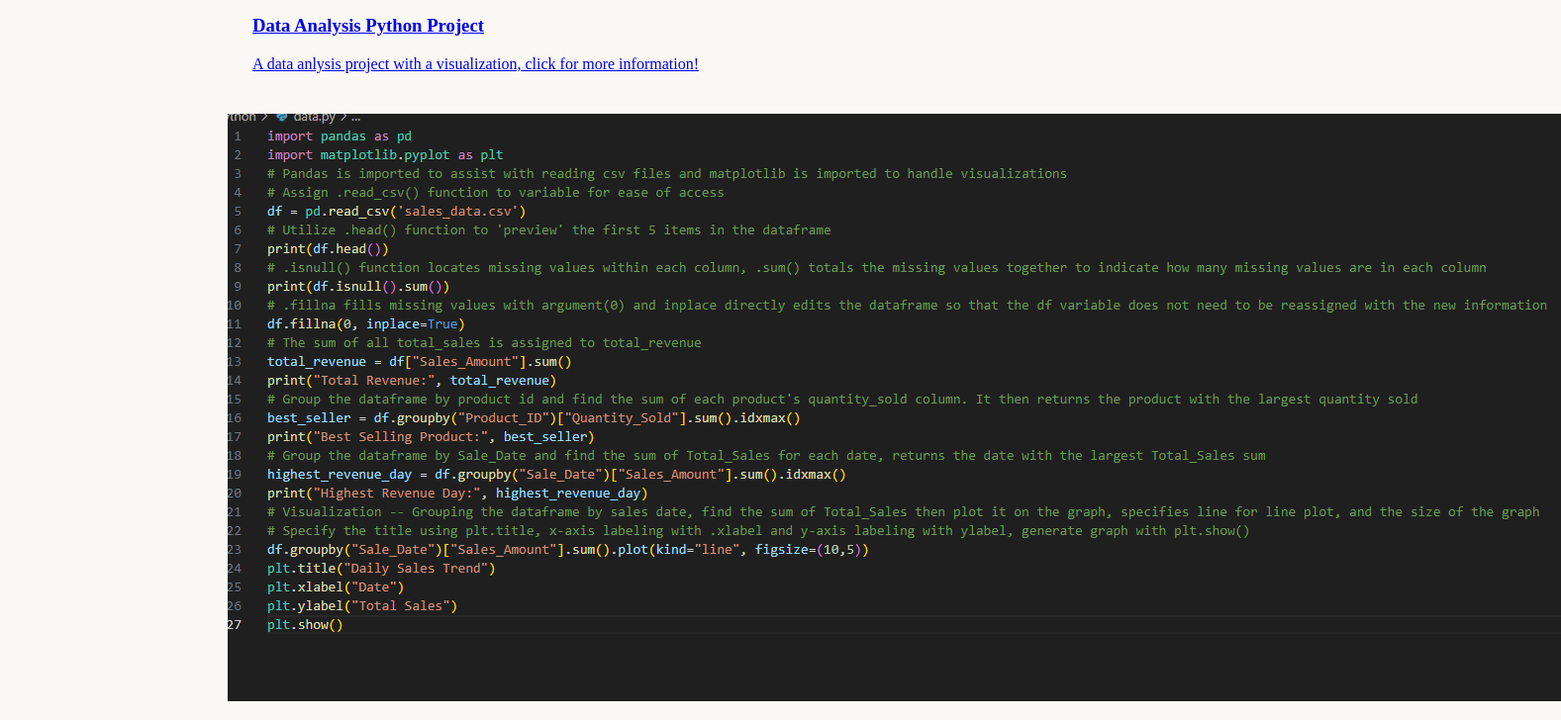
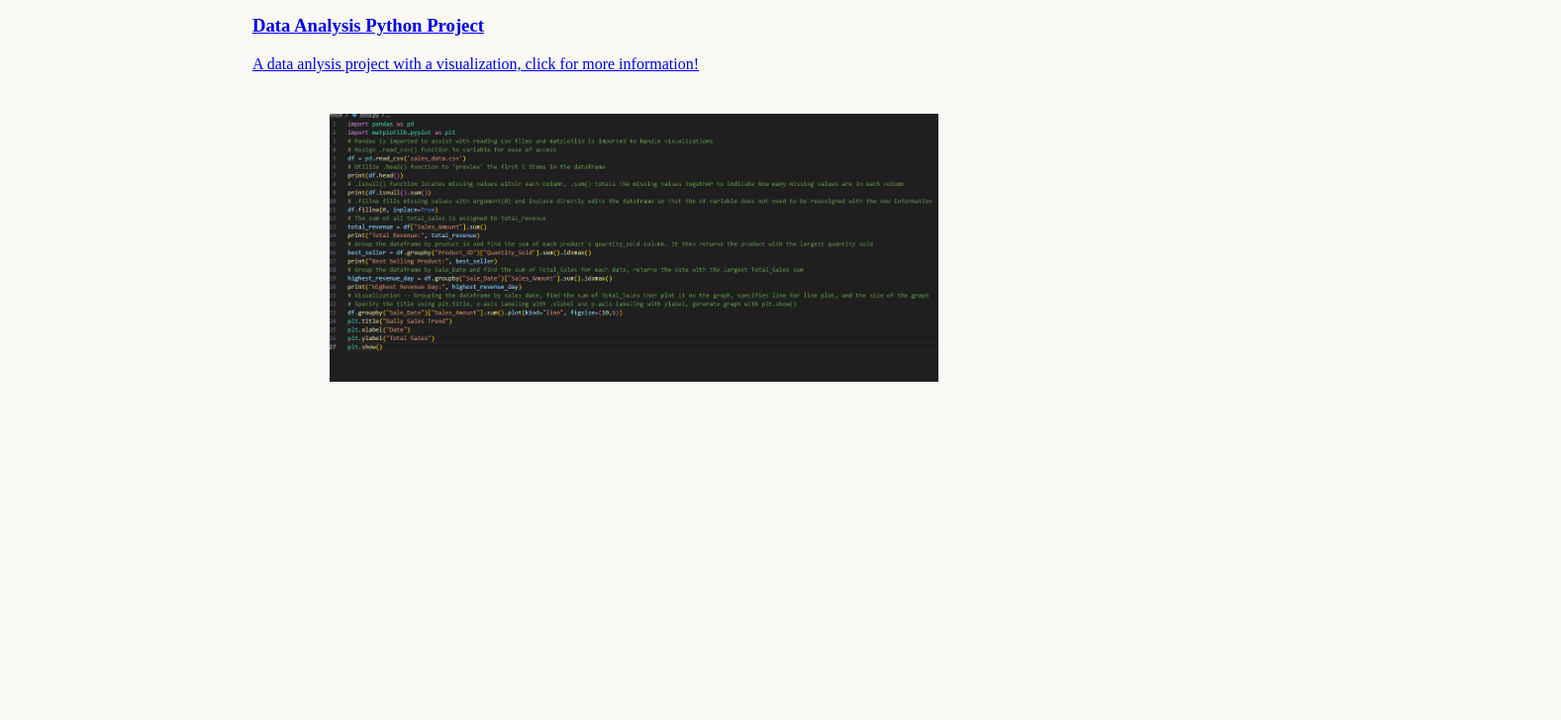
Before and after one commit to Jgillispie09/Jgillispie09.github.io, a plain HTML site: page projects.html in a window 1280 px wide. Shown: the part 1082-1810 px from the top of the page at 99% size, 1577 px wide, since content can reach past the window. After the commit the page ends 1483 px from the top, so only its background shows below. Drawn offline with Linux system fonts and the light colour scheme.

Commit message:
Update projects.css

```diff
--- a/projects.css
+++ b/projects.css
@@ -149,6 +149,17 @@ body {
     padding-bottom: 25px;
 }
 
+#data-img {
+    display: flex;
+    justify-content: center;
+}
+
+#data-analysis img {
+    position: relative;
+    display: flex;
+    width: 75%;
+}
+
 .prod-image {
     max-width: 50%;
 }
```
